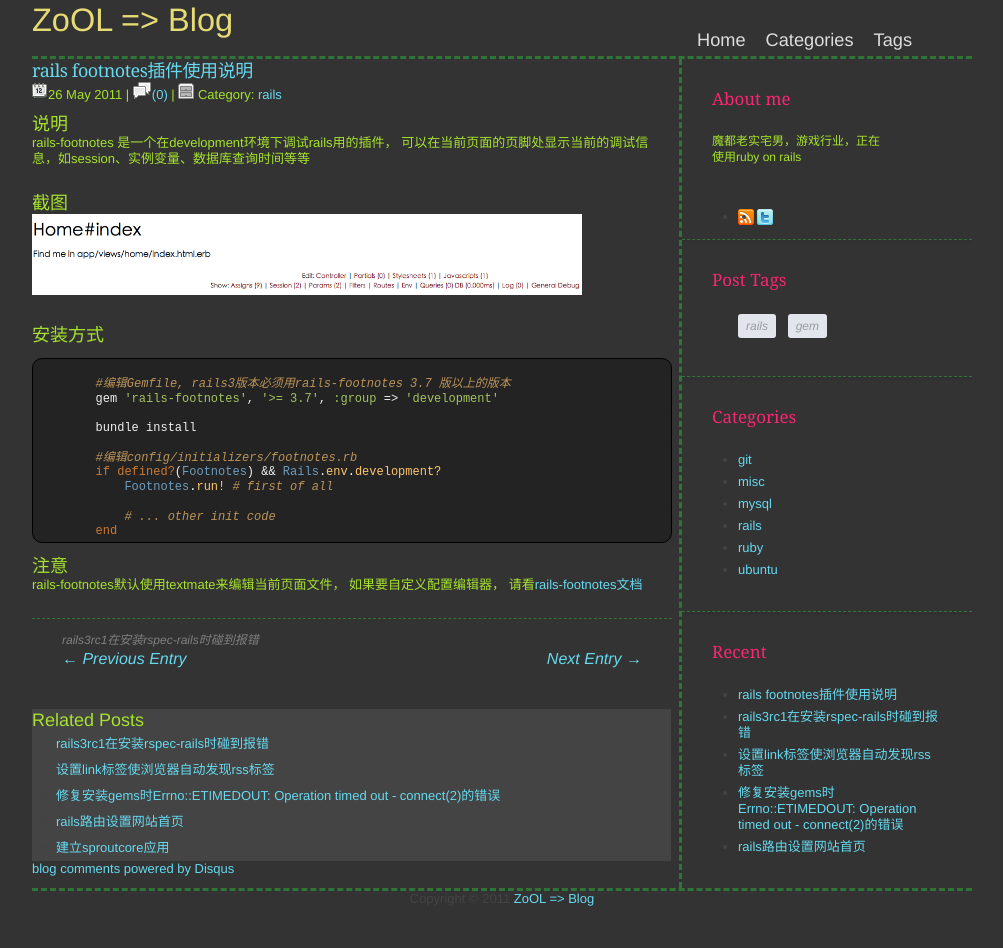
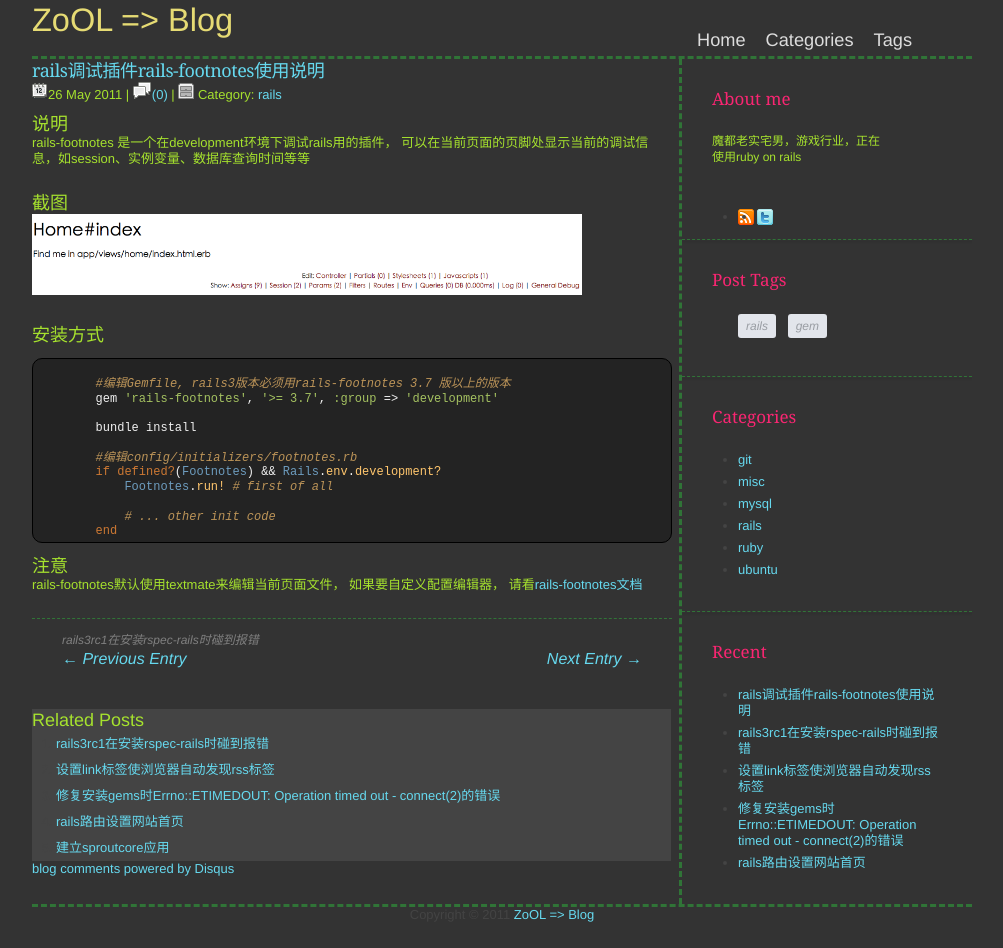
Before and after one commit to foxzool/zoolblog, a Jekyll site: the page built from _posts/2011-5-26-rails-footnotes.markdown, in a window 1280 px wide. Shown: the whole page, without its empty margins (138-1141 px from the left). Built offline with Jekyll 4.4.1, drawn with Linux system fonts in a browser that asks for light colours; nearby versions of some CDN libraries; Markdown is read by kramdown in place of the engine named in the settings; comment, search, counter and statistics services are not loaded.

```diff
--- a/_posts/2011-5-26-rails-footnotes.markdown
+++ b/_posts/2011-5-26-rails-footnotes.markdown
@@ -1,6 +1,6 @@
 ---
 layout: post
-title: rails footnotes插件使用说明
+title: rails调试插件rails-footnotes使用说明
 category: rails
 tags: rails gem
 ---
```
